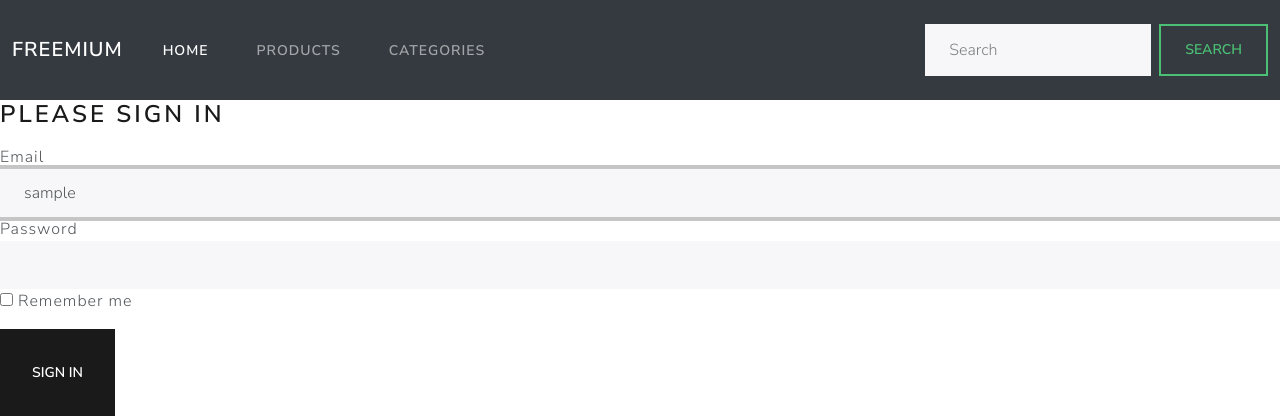
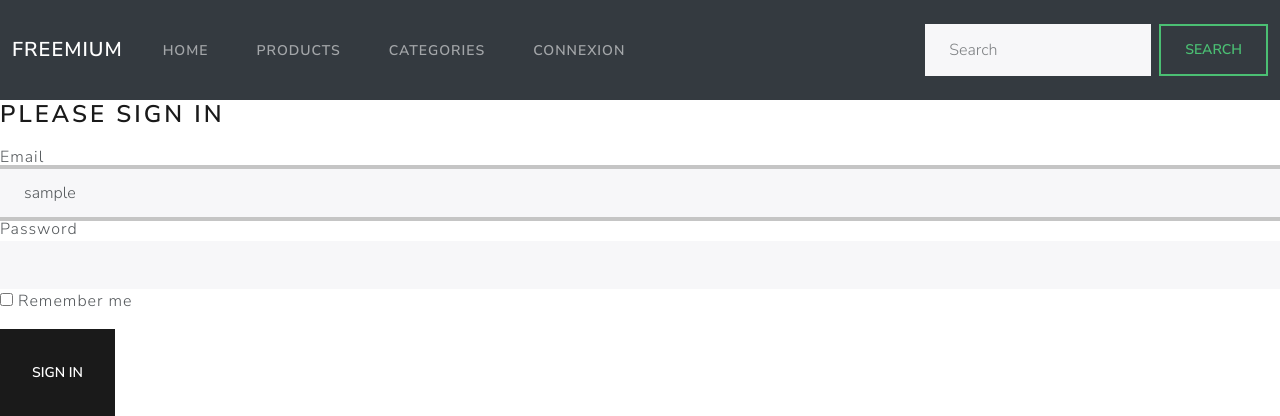
Before and after one commit to Baylox/Freemium, a Symfony app: template templates/security/login.html.twig in a window 1280 px wide. Shown: the top 416 px of the page. Run offline with Twig, Linux system fonts and the light colour scheme; the template is opened without the code that fills it: most values are stand-ins (such as "Sample title", 1, 10 or a date in 2020); style sheets or scripts are compiled from the project's sources; some libraries are stand-ins or nearby versions.

Commit message:
Refactor base.html.twig to update navigation links

```diff
--- a/templates/base.html.twig
+++ b/templates/base.html.twig
@@ -24,13 +24,16 @@
                 <div class="collapse navbar-collapse" id="navbarScroll">
                     <ul class="navbar-nav me-auto my-2 my-lg-0 navbar-nav-scroll" style="--bs-scroll-height: 100px;">
                         <li class="nav-item">
-                            <a class="nav-link active" aria-current="page" href="{{ path('home') }}">Home</a>
+                            <a class="nav-link" aria-current="page" href="{{ path('home') }}">Home</a>
                         </li>
                         <li class="nav-item">
                             <a class="nav-link" href="#">Products</a>
                         </li>
                         <li class="nav-item">
                             <a class="nav-link" href="#">Categories</a>
+                        </li>
+                        <li class="nav-item">
+                            <a class="nav-link" href="{{ path('app_login') }}">Connexion</a>
                         </li>
                     </ul>
                     <form class="d-flex">
```
